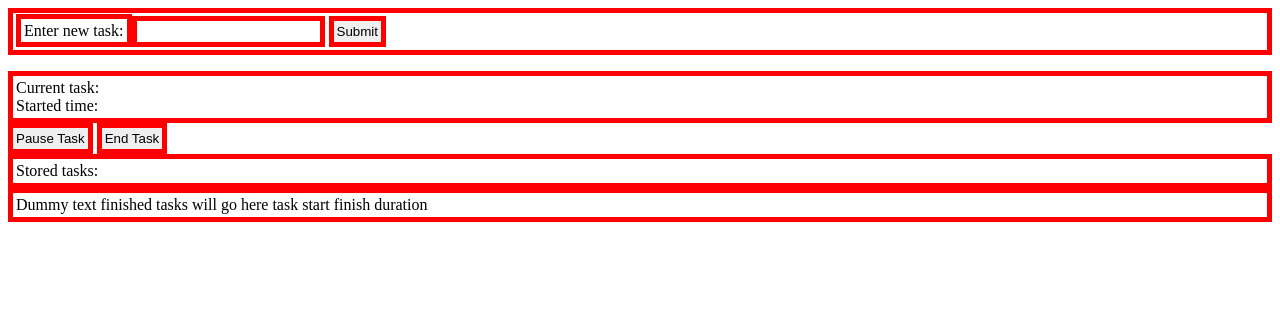
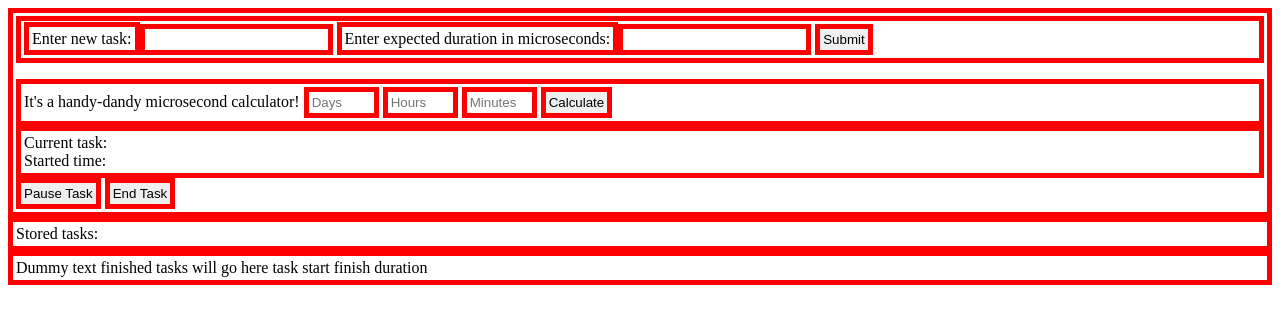
Before and after one commit to sferrazzaf/Taskmaster, a Django app: page /todolist/ in a window 1280 px wide. Shown: the top 324 px of the page. Run offline with Django 3.2, Linux system fonts and the light colour scheme; data that the repository does not hold is empty.

Commit message:
set up form and HTML for duration input for new tasks

```diff
--- a/to_do_list/forms.py
+++ b/to_do_list/forms.py
@@ -2,3 +2,4 @@ from django import forms
 
 class TaskForm(forms.Form):
     text = forms.CharField(label='Enter new task', max_length=200)
+    duration = forms.DurationField(label='Enter expected duration in microseconds')
--- a/to_do_list/static/to_do_list/to_do_list.css
+++ b/to_do_list/static/to_do_list/to_do_list.css
@@ -22,3 +22,7 @@
 
 #endbutton {
 }
+
+.timebox {
+    width: 75px;
+}
--- a/to_do_list/templates/to_do_list/index.html
+++ b/to_do_list/templates/to_do_list/index.html
@@ -4,24 +4,28 @@
 <DOCTYPE html>
 
 <html>
-
     <div id=test>
-
+        <div id=header>
             <form id="entertask" action="/todolist/" method="post">
                 {% csrf_token %}
                 {{ form }}
                 <input type="submit" value="Submit" />
             </form>
-
+            <div id=mscalc>
+                It's a handy-dandy microsecond calculator!
+                <input class=timebox id=daybox type="text" placeholder="Days">
+                <input class=timebox id=hourbox type="text" placeholder="Hours">
+                <input class=timebox id=minutebox type="text" placeholder="Minutes">
+                <button id=mscalcbutton>Calculate</button>
+            </div>
             <div id=currenttask>
             Current task:
             <br>
             Started time:
             </div>
-
             <button id=pausebutton>Pause Task</button>
             <button id=endbutton>End Task</button>
-
+        </div>
         <div id=tasklist>
             Stored tasks:
             {% for task in tasks %}
@@ -30,7 +34,6 @@
                 </div>
             {% endfor %}
         </div>
-
         <div id=finishedtasks>
             Dummy text finished tasks will go here
             task start finish duration
```
Lines whose indentation alone changed are shown as unchanged.
